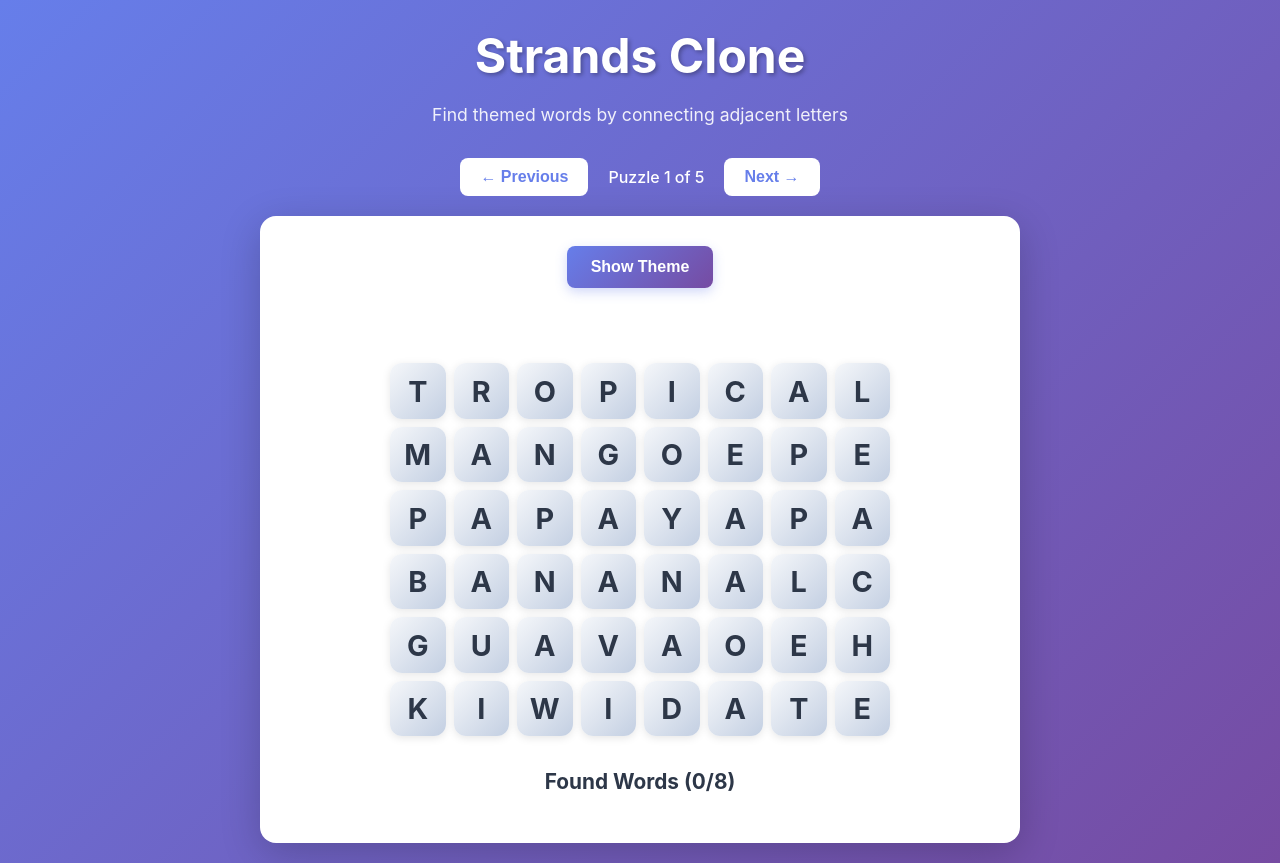
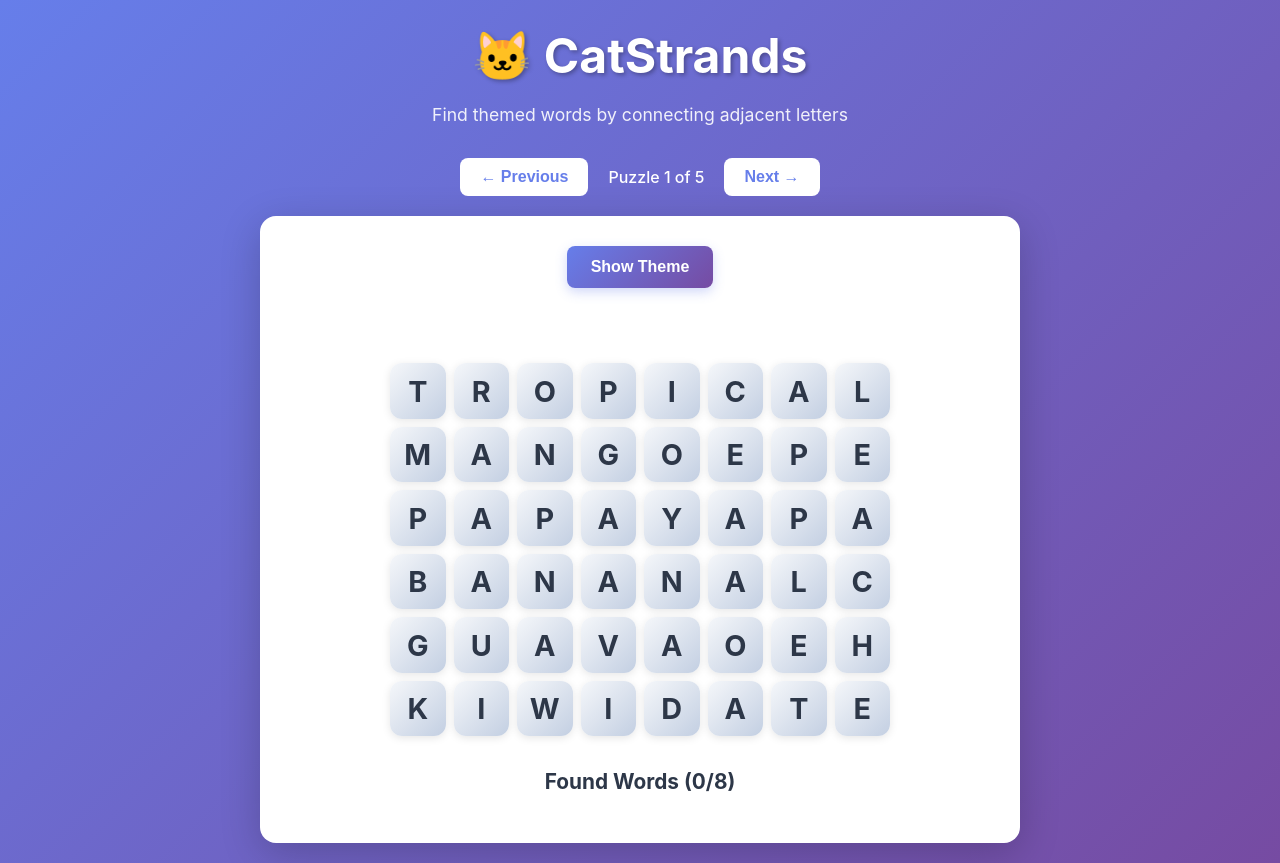
Before and after one commit to slmingol/catstrands, a React (Vite) app: page / in a window 1280 px wide. Built offline with nearby package versions, Linux system fonts and the light colour scheme.

Commit message:
feat: Rebrand to CatStrands 🐱
- Updated app title to CatStrands with cat emoji
- Updated README with new branding
- Updated package.json name

```diff
--- a/package.json
+++ b/package.json
@@ -1,5 +1,5 @@
 {
-  "name": "strands-clone",
+  "name": "catstrands",
   "private": true,
   "version": "0.0.0",
   "type": "module",
--- a/src/App.jsx
+++ b/src/App.jsx
@@ -18,7 +18,7 @@ function App() {
   return (
     <div className="app">
       <header className="app-header">
-        <h1>Strands Clone</h1>
+        <h1>🐱 CatStrands</h1>
         <p className="subtitle">Find themed words by connecting adjacent letters</p>
       </header>
 
```
Also changed, not shown: 1 other file (tests, documents, lock files or other folders).
